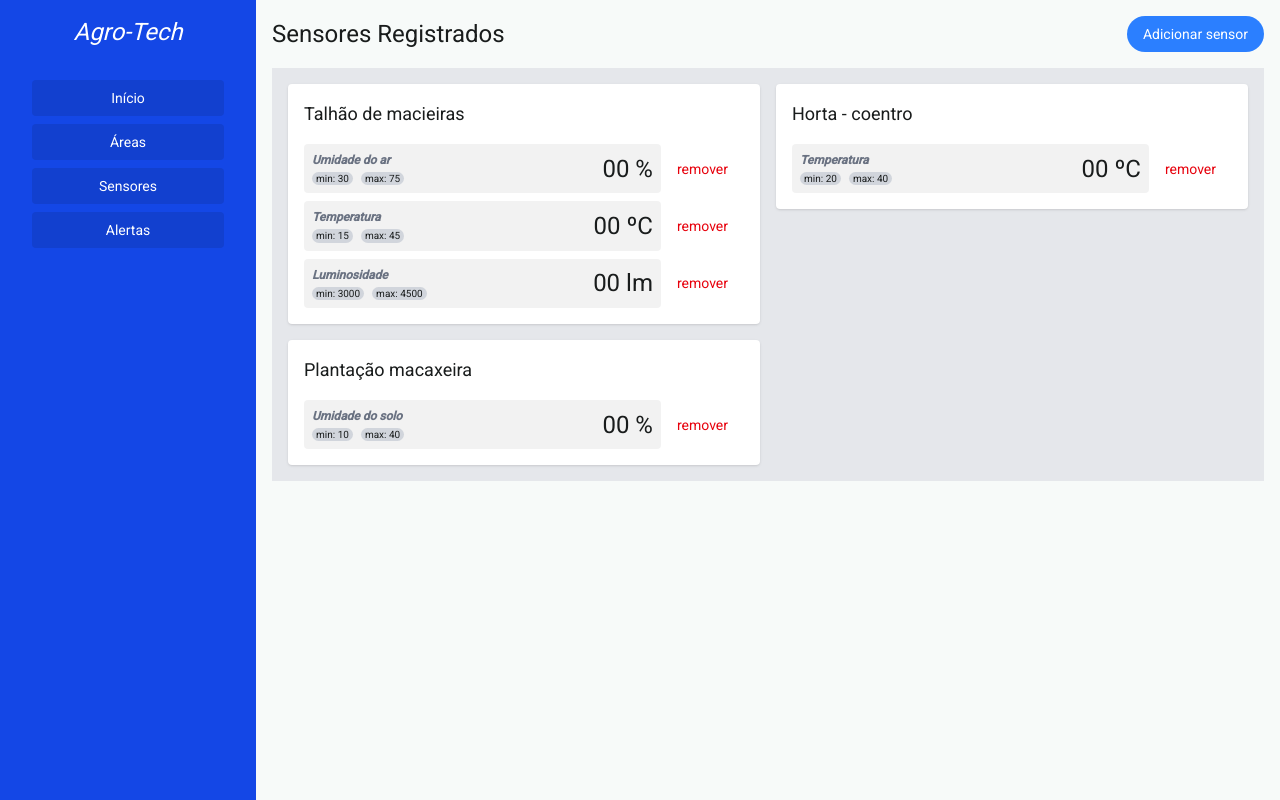
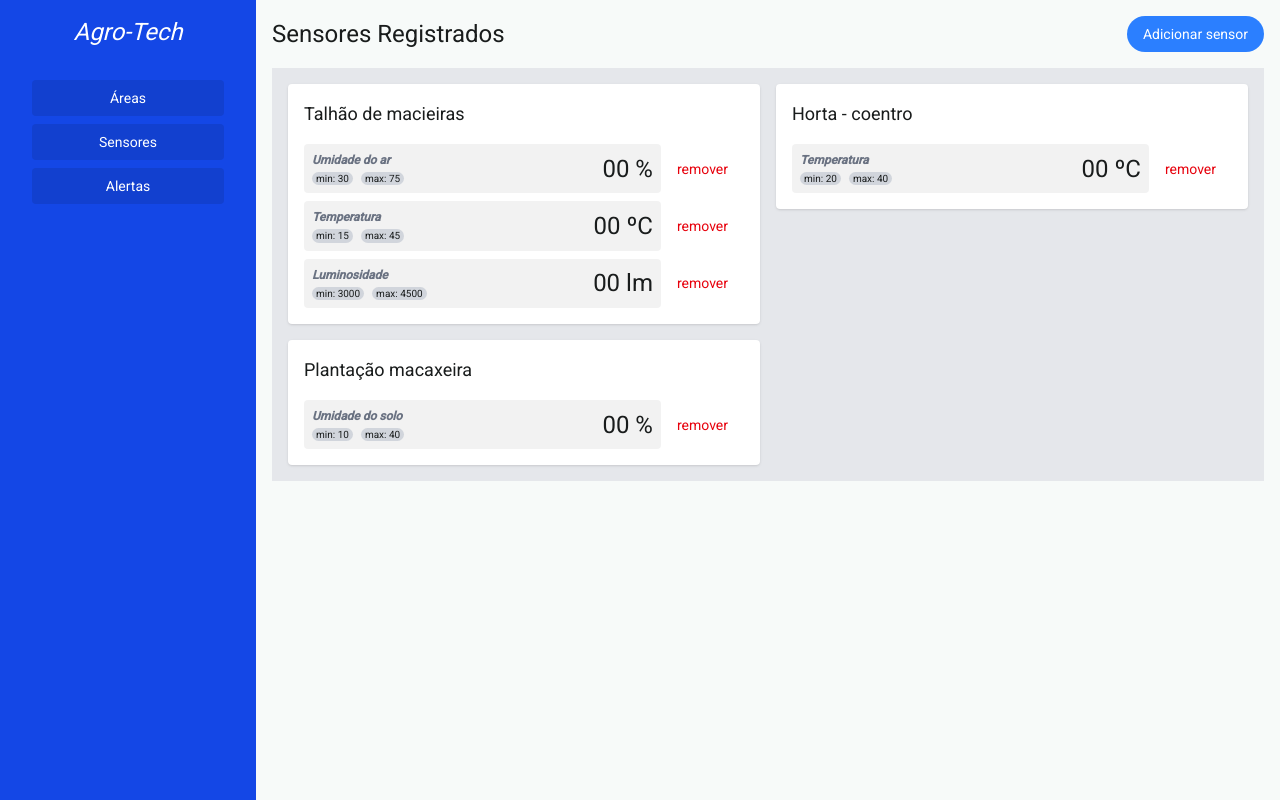
Before and after one commit to josecarlosmonteiro/agro-tech-frontend, an Angular app: page /sensores in a window 1280 px wide. Built offline with nearby package versions, Linux system fonts and the light colour scheme; data requests are answered from the project's data file.

Commit message:
feat: remover tela de dashboard da navegação

```diff
--- a/src/app/components/shared/sidenav/sidenav.html
+++ b/src/app/components/shared/sidenav/sidenav.html
@@ -2,11 +2,6 @@
   <h2 class="text-2xl italic text-center">Agro-Tech</h2>
 
   <div class="p-4 flex flex-col gap-2 text-center">
-    <a
-      href="/dashboard"
-      class="p-2 px-4 rounded bg-black/10 hover:bg-white/10 duration-300"
-      >Início</a
-    >
     <a
       href="/areas"
       class="p-2 px-4 rounded bg-black/10 hover:bg-white/10 duration-300"
--- a/src/db.json
+++ b/src/db.json
@@ -92,10 +92,10 @@
       "id": "alrt-005",
       "sensorId": "gh0mqtAS6vo",
       "message": "Solo seco: umidade abaixo de 10%.",
-      "status": "ativo",
+      "status": "resolvido",
       "triggeredAt": "2026-04-12T11:15:00Z",
       "resolvedAt": null,
-      "justification": "Rega manual para prevenção de perdas"
+      "justification": "Solicitada rega manual para preservação das mudas"
     },
     {
       "id": "alrt-006",
```
